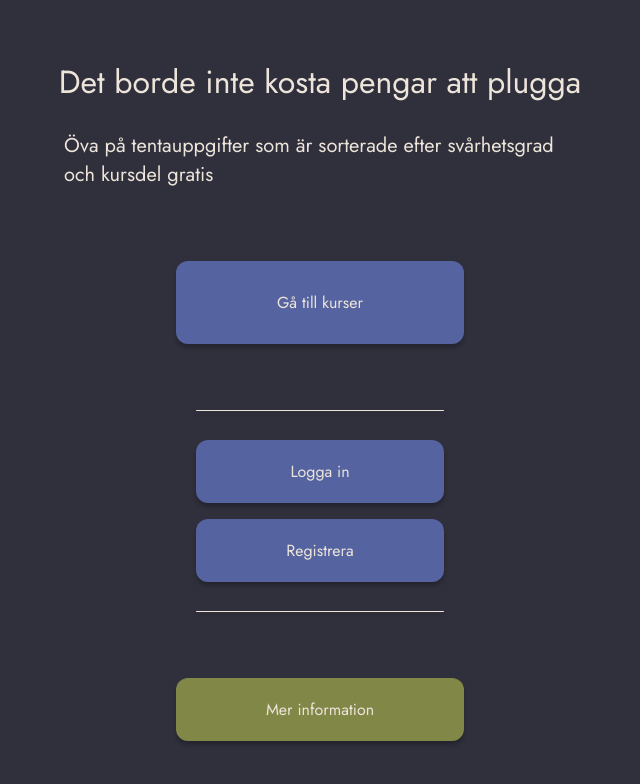
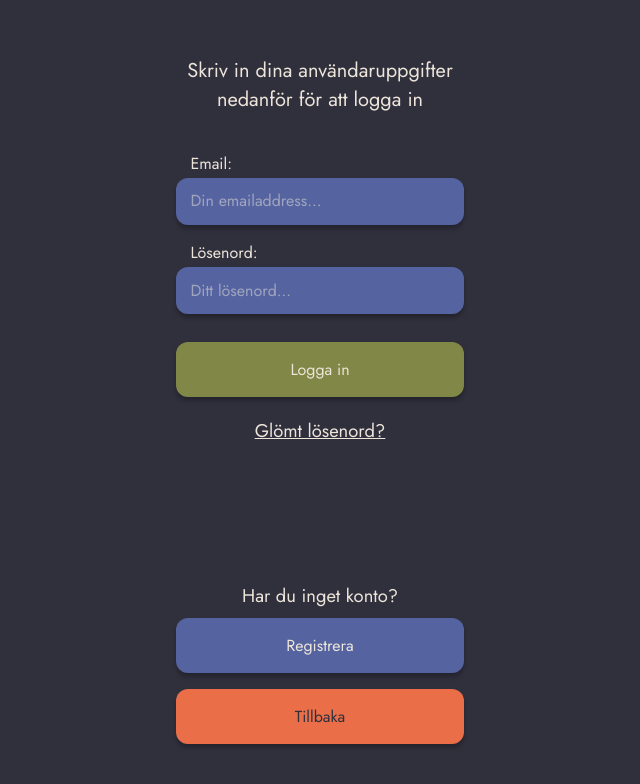
Before and after one commit to AdamTovatt/tentap-frontend, a React (Create React App) app: page /login in a window 1280 px wide. Shown: the top 784 px of the page, without its empty margins (320-960 px from the left). Built offline with nearby package versions, Linux system fonts and the light colour scheme.

Commit message:
add login page

```diff
--- a/package.json
+++ b/package.json
@@ -8,6 +8,7 @@
     "@testing-library/user-event": "^13.5.0",
     "react": "^18.2.0",
     "react-dom": "^18.2.0",
+    "react-router-dom": "^6.4.0",
     "react-scripts": "5.0.1",
     "styled-components": "^5.3.5",
     "web-vitals": "^2.1.4"
--- a/src/App.js
+++ b/src/App.js
@@ -5,11 +5,7 @@ import StartPage from "./Components/Pages/StartPage";
 import CenterScreen from "./Components/CenterScreen";
 
 function App() {
-  return (
-    <CenterScreen>
-      <StartPage />
-    </CenterScreen>
-  );
+  return <StartPage />;
 }
 
 export default App;
--- a/src/Components/Constants.js
+++ b/src/Components/Constants.js
@@ -7,3 +7,7 @@ export const Color = {
   Red: "#ea6e48",
   Green: "#818747",
 };
+
+export const BorderRadius = {
+  Default: "12px",
+};
--- /dev/null
+++ b/src/Components/Pages/Login.js
@@ -0,0 +1,77 @@
+import styled from "styled-components";
+import { Color } from "../Constants";
+import ThickButton from "../ThickButton.js";
+import HorizontalLine from "../HorizontalLine";
+import ThinButton from "../ThinButton";
+import Spacing from "../Spacing";
+import { Link } from "react-router-dom";
+import CenterScreen from "../CenterScreen";
+import TextField from "../TextField";
+import WhiteLink from "../WhiteLink";
+
+const LoginPage = () => {
+  return (
+    <CenterScreen>
+      <LoginPageMainContainer>
+        <LoginPageHeader>
+          Skriv in dina användaruppgifter nedanför för att logga in
+        </LoginPageHeader>
+        <TextField title={"Email:"} placeHolder={"Din emailaddress..."} />
+        <Spacing Height={"1rem"} />
+        <TextField
+          title={"Lösenord:"}
+          placeHolder={"Ditt lösenord..."}
+          type={"password"}
+        />
+        <Spacing Height={"1.75rem"} />
+        <Link to="/login">
+          <ThinButton Color={Color.Green}>Logga in</ThinButton>
+        </Link>
+        <Spacing Height={"1.2rem"} />
+        <Link to="/register" style={{ textDecorationColor: Color.White }}>
+          <PageText>Glömt lösenord?</PageText>
+        </Link>
+        <Spacing Height={"8.625rem"} />
+        <PageText>Har du inget konto?</PageText>
+        <Spacing Height={"0.6rem"} />
+        <Link to="/register">
+          <ThinButton>Registrera</ThinButton>
+        </Link>
+        <Spacing Height={"1rem"} />
+        <Link to="/">
+          <ThinButton Color={Color.Red} TextColor={Color.Dark}>
+            Tillbaka
+          </ThinButton>
+        </Link>
+      </LoginPageMainContainer>
+    </CenterScreen>
+  );
+};
+
+const PageText = styled.div`
+  font-size: 1.15em;
+  color: ${Color.White};
+  text-decoration-color: ${Color.White};
+  -webkit-text-decoration-color: red;
+`;
+
+const LoginPageHeader = styled.div`
+  font-size: 1.25em;
+  color: ${Color.White};
+  max-width: 18rem;
+  min-height: 6rem;
+`;
+
+const LoginPageMainContainer = styled.div`
+  font-size: 1em;
+  font-family: "Jost";
+  border: none;
+  display: flex;
+  flex-direction: column;
+  align-items: center;
+  text-align: center;
+  margin-top: 2.8rem;
+  margin-bottom: 2.8rem;
+`;
+
+export default LoginPage;
--- a/src/Components/Pages/StartPage.js
+++ b/src/Components/Pages/StartPage.js
@@ -4,11 +4,16 @@ import ThickButton from "../ThickButton.js";
 import HorizontalLine from "../HorizontalLine";
 import ThinButton from "../ThinButton";
 import Spacing from "../Spacing";
+import { Link } from "react-router-dom";
+import CenterScreen from "../CenterScreen";
 
 const StartPage = () => {
   return (
+    <CenterScreen>
       <StartPageMainContainer>
-      <StartPageHeader>Det borde inte kosta pengar att plugga</StartPageHeader>
+        <StartPageHeader>
+          Det borde inte kosta pengar att plugga
+        </StartPageHeader>
         <StartPageSubHeader>
           Öva på tentauppgifter som är sorterade efter svårhetsgrad och kursdel
           gratis
@@ -18,7 +23,9 @@ const StartPage = () => {
         <Spacing Height={"4.125rem"} />
         <HorizontalLine />
         <Spacing Height={"1.8rem"} />
+        <Link to="/login">
           <ThinButton Width={"15.5rem"}>Logga in</ThinButton>
+        </Link>
         <Spacing Height={"1rem"} />
         <ThinButton Width={"15.5rem"}>Registrera</ThinButton>
         <Spacing Height={"1.8rem"} />
@@ -26,6 +33,7 @@ const StartPage = () => {
         <Spacing Height={"4.125rem"} />
         <ThinButton Color={Color.Green}>Mer information</ThinButton>
       </StartPageMainContainer>
+    </CenterScreen>
   );
 };
 
@@ -50,6 +58,7 @@ const StartPageMainContainer = styled.div`
   display: flex;
   flex-direction: column;
   align-items: center;
+  text-align: center;
 `;
 
 export default StartPage;
--- /dev/null
+++ b/src/Components/TextField.js
@@ -0,0 +1,49 @@
+import styled from "styled-components";
+import { BorderRadius, Color } from "./Constants";
+
+const TextField = ({ title, placeHolder, type }) => {
+  return (
+    <TextFieldContainer>
+      <TextAreaTitle>{title}</TextAreaTitle>
+      <CustomTextArea type={type} placeholder={placeHolder} />
+    </TextFieldContainer>
+  );
+};
+
+const TextFieldContainer = styled.div``;
+
+const TextAreaTitle = styled.div`
+  text-align: left;
+  padding-left: 0.9rem;
+  margin-bottom: 0.2rem;
+  font-size: 16px;
+  font-weight: 400;
+`;
+
+const CustomTextArea = styled.input`
+  width: ${(props) => (props.Width ? props.Width : "16.3rem")};
+  background-color: ${(props) => (props.Color ? props.Color : Color.Blue)};
+  border: none;
+  border-radius: ${BorderRadius.Default};
+  resize: none;
+  outline: none;
+  padding: 0.8rem;
+  padding-bottom: 0.9rem;
+  padding-left: 0.9rem;
+  min-height: 1.25rem;
+  max-height: 1.25rem;
+  font-family: "Jost";
+  font-size: 16px;
+  overflow: hidden;
+  color: ${Color.White};
+
+  ::placeholder {
+    color: ${Color.White};
+    opacity: 0.5;
+  }
+
+  -webkit-box-shadow: 0px 4px 4px 0px rgba(0, 0, 0, 0.25);
+  box-shadow: 0px 4px 4px 0px rgba(0, 0, 0, 0.25);
+`;
+
+export default TextField;
--- a/src/Components/ThickButton.js
+++ b/src/Components/ThickButton.js
@@ -1,5 +1,5 @@
 import styled from "styled-components";
-import { Color } from "./Constants";
+import { Color, BorderRadius } from "./Constants";
 
 const ThickButton = styled.button`
   background-color: ${(props) => (props.Color ? props.Color : Color.Blue)};
@@ -8,7 +8,7 @@ const ThickButton = styled.button`
   padding-top: 1.875rem;
   padding-bottom: 1.875rem;
   width: ${(props) => (props.Width ? props.Width : "18rem")};
-  border-radius: 12px;
+  border-radius: ${BorderRadius.Default};
   border: none;
   color: ${(props) => (props.TextColor ? props.TextColor : Color.White)};
 
--- a/src/Components/ThinButton.js
+++ b/src/Components/ThinButton.js
@@ -1,14 +1,14 @@
 import styled from "styled-components";
-import { Color } from "./Constants";
+import { Color, BorderRadius } from "./Constants";
 
 const ThinButton = styled.button`
   background-color: ${(props) => (props.Color ? props.Color : Color.Blue)};
   font-size: 1em;
   font-family: "Jost";
-  padding-top: 1.25rem;
-  padding-bottom: 1.25rem;
+  padding-top: 1rem;
+  padding-bottom: 1rem;
   width: ${(props) => (props.Width ? props.Width : "18rem")};
-  border-radius: 12px;
+  border-radius: ${BorderRadius.Default};
   border: none;
   color: ${(props) => (props.TextColor ? props.TextColor : Color.White)};
 
--- /dev/null
+++ b/src/Components/WhiteLink.js
@@ -0,0 +1,9 @@
+import styled from "styled-components";
+import { Color } from "./Constants";
+
+const WhiteLink = styled.a`
+  text-decoration-color: ${Color.White};
+  -webkit-text-decoration-color: red;
+`;
+
+export default WhiteLink;
--- a/src/index.js
+++ b/src/index.js
@@ -1,14 +1,20 @@
-import React from 'react';
-import ReactDOM from 'react-dom/client';
-import './index.css';
-import App from './App';
-import reportWebVitals from './reportWebVitals';
+import React from "react";
+import ReactDOM from "react-dom/client";
+import "./index.css";
+import App from "./App";
+import reportWebVitals from "./reportWebVitals";
+import { BrowserRouter, Routes, Route } from "react-router-dom";
+import StartPage from "./Components/Pages/StartPage";
+import LoginPage from "./Components/Pages/Login";
 
-const root = ReactDOM.createRoot(document.getElementById('root'));
+const root = ReactDOM.createRoot(document.getElementById("root"));
 root.render(
-  <React.StrictMode>
-    <App />
-  </React.StrictMode>
+  <BrowserRouter>
+    <Routes>
+      <Route path="/" element={<StartPage />}></Route>
+      <Route path="/login" element={<LoginPage />}></Route>
+    </Routes>
+  </BrowserRouter>
 );
 
 // If you want to start measuring performance in your app, pass a function
```
Also changed, not shown: 1 other file (tests, documents, lock files or other folders). Lines whose indentation alone changed are shown as unchanged.
